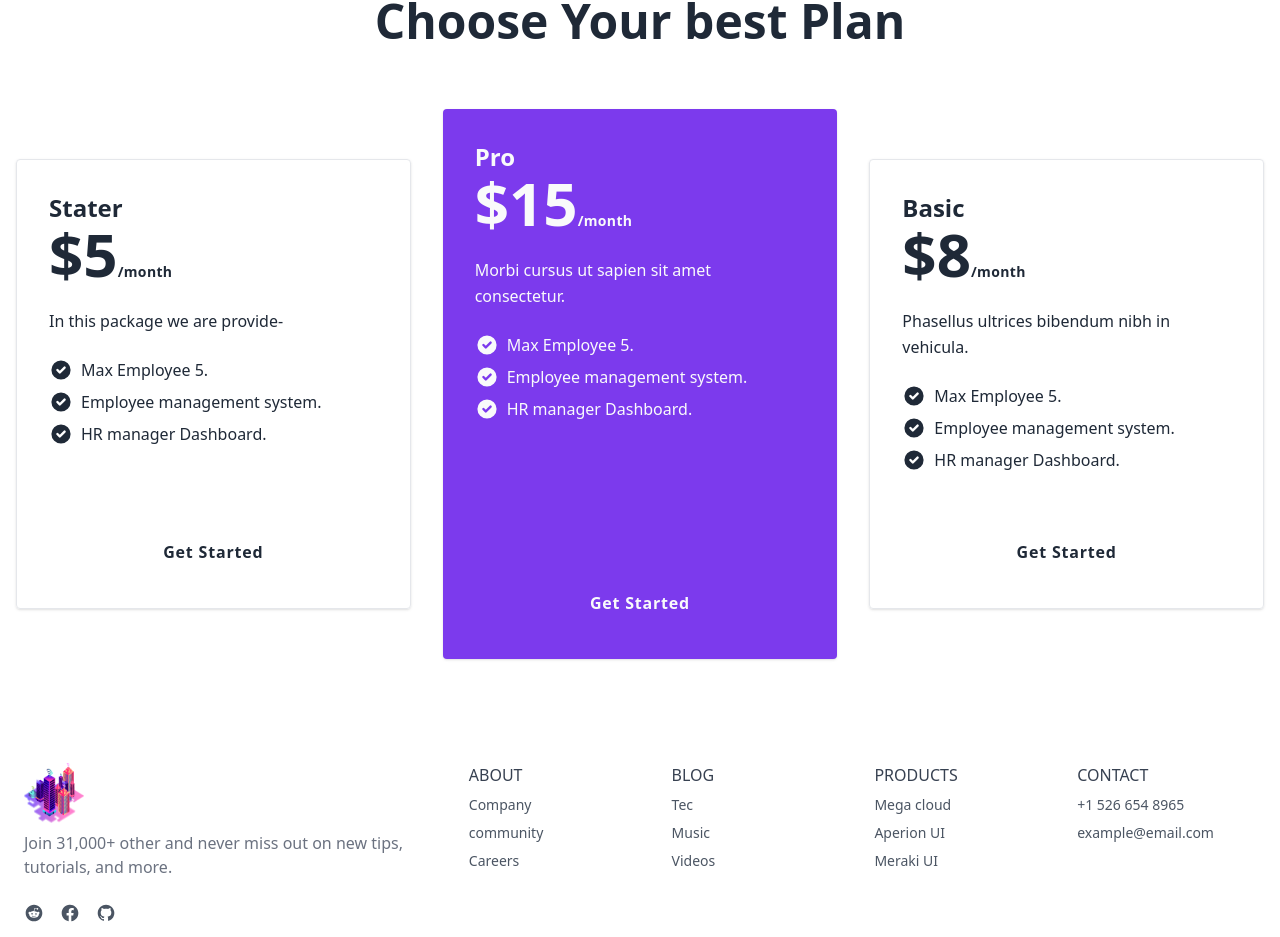
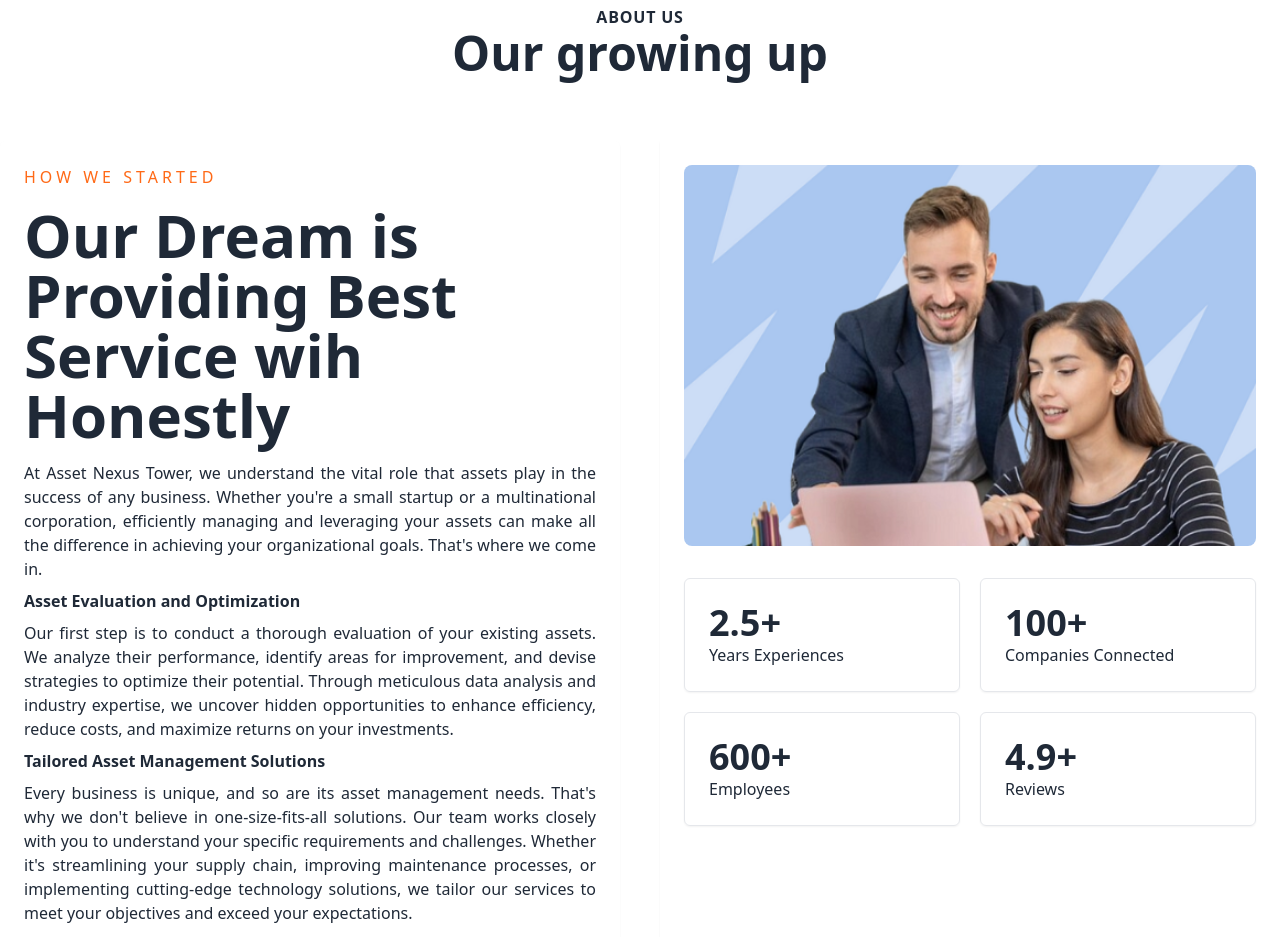
Before and after one commit to md-maruf-billa/Asset-Nexus-Tower-Front-End, a React (Vite) app: page / in a window 1280 px wide. Shown: the part 883-1820 px from the top of the page. Built offline with nearby package versions, Linux system fonts and the light colour scheme; no server answers.

Commit message:
Added about section

```diff
--- /dev/null
+++ b/src/Components/AboutUs/AboutUs.jsx
@@ -0,0 +1,74 @@
+import React from 'react';
+import team from '../../assets/images/team/team.png'
+const AboutUs = () => {
+    return (
+        <div className='container mx-auto mt-28'>
+            {/* HEADING HAER */}
+            <div className="max-w-2xl mx-auto mb-16 text-center">
+                <span className="font-bold tracking-wider uppercase dark:text-violet-600">About Us</span>
+                <h2 className="text-4xl font-bold lg:text-5xl">Our growing up</h2>
+            </div>
+
+
+            <div className='flex gap-10 mt-16'>
+                {/* CONTENT SECTION */}
+                <div className='w-1/2 shadow-sm p-6 rounded-md'>
+                    <div>
+                        <h4 className='text-[#ff6916] uppercase tracking-[4px]'>How we Started</h4>
+                        <h2 className='text-6xl my-4 font-bold'>Our Dream is Providing Best Service wih Honestly</h2>
+
+                        <span className='space-y-2 text-justify'>
+                            <p className='text-justify'>
+                                At Asset Nexus Tower, we understand the vital role that assets play in the success of any business. Whether you're a small startup or a multinational corporation, efficiently managing and leveraging your assets can make all the difference in achieving your organizational goals. That's where we come in.</p>
+
+                            <h3 className='font-bold'>Asset Evaluation and Optimization</h3>
+
+                            <p>Our first step is to conduct a thorough evaluation of your existing assets. We analyze their performance, identify areas for improvement, and devise strategies to optimize their potential. Through meticulous data analysis and industry expertise, we uncover hidden opportunities to enhance efficiency, reduce costs, and maximize returns on your investments.</p>
+
+                            <h3 className='font-bold'>Tailored Asset Management Solutions</h3>
+
+                            <p>
+                                Every business is unique, and so are its asset management needs. That's why we don't believe in one-size-fits-all solutions. Our team works closely with you to understand your specific requirements and challenges. Whether it's streamlining your supply chain, improving maintenance processes, or implementing cutting-edge technology solutions, we tailor our services to meet your objectives and exceed your expectations.
+                            </p>
+
+                            <h3 className='font-bold'>Proactive Maintenance and Support</h3>
+
+
+
+                            <p>Preventive maintenance is key to prolonging the lifeh3 of your assets and minimizing downtime. Our proactive approach ensures that potential issues are identified and addressed before they escalate into costly problems. From routine inspections to emergency repairs, our dedicated team is available around the clock to keep your operations running smoothly.</p>
+                        </span>
+                    </div>
+                </div>
+
+                {/* IMAGE SECTION */}
+                <div className='w-1/2 flex flex-col items-center shadow-sm p-6'>
+                    <div className='w-full'>
+                        <img className='rounded-lg w-full' src={team} alt="" />
+                    </div>
+
+                    <div className='grid grid-cols-2 gap-5 mt-8 w-full'>
+                        <div className='border p-6 rounded-md shadow-sm'>
+                            <h3 className="text-4xl font-bold">2.5+</h3>
+                            <p>Years Experiences</p>
+                        </div>
+                        <div className='border p-6 rounded-md shadow-sm'>
+                            <h3 className="text-4xl font-bold">100+</h3>
+                            <p>Companies Connected</p>
+                        </div>
+                        <div className='border p-6 rounded-md shadow-sm'>
+                            <h3 className="text-4xl font-bold">600+</h3>
+                            <p>Employees</p>
+                        </div>
+                        <div className='border p-6 rounded-md shadow-sm'>
+                            <h3 className="text-4xl font-bold">4.9+</h3>
+                            <p>Reviews</p>
+                        </div>
+                    </div>
+                </div>
+            </div>
+
+        </div>
+    );
+};
+
+export default AboutUs;
--- a/src/Pages/Home/Home.jsx
+++ b/src/Pages/Home/Home.jsx
@@ -1,6 +1,7 @@
 import React from 'react';
 import Slider from '../../Components/Slider/Slider';
 import Pricing from '../../Components/Pricing/Pricing';
+import AboutUs from '../../Components/AboutUs/AboutUs';
 
 const Home = () => {
     return (
@@ -10,11 +11,7 @@ const Home = () => {
 
 
             {/* ABOUT SECTION */}
-            {/*
-            TODO:
-            create later
-
-            */}
+            <AboutUs/>
 
 
 
```
Also changed, not shown: src/assets/images/team/team.png (added).
